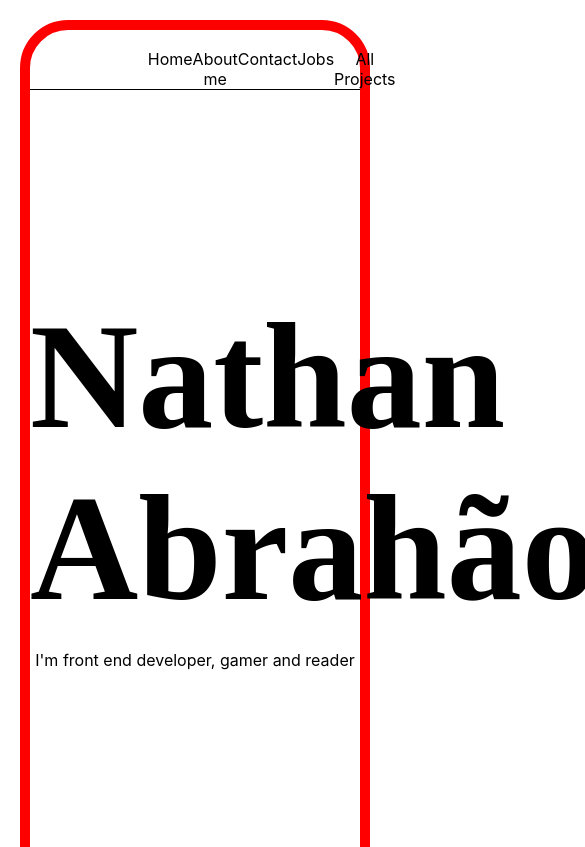
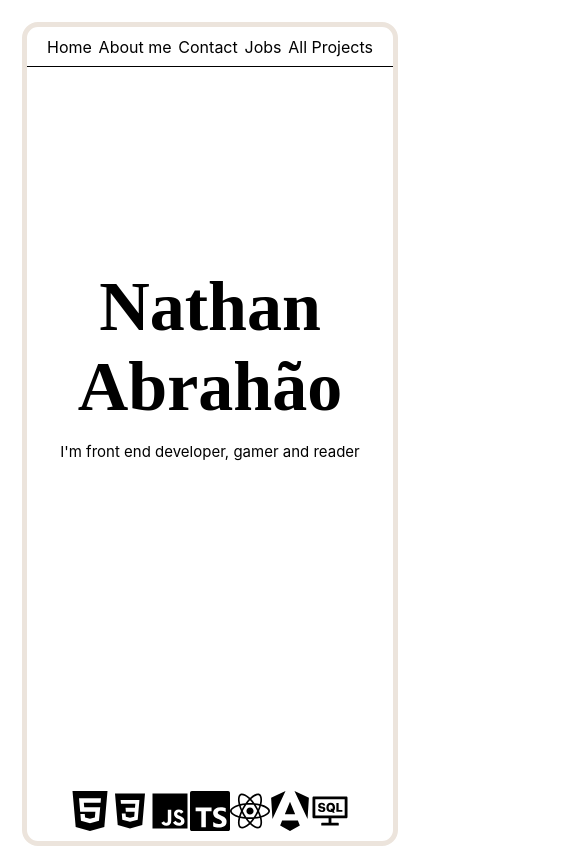
Before and after one commit to Nathanabrahao/Portifolio, a React (Create React App) app: page / in a window 390 px wide. Shown: the top 847 px of the page, 585 px wide, since content can reach past the window. Built offline with nearby package versions, Linux system fonts and the light colour scheme.

Commit message:
HomePage responsive

```diff
--- a/src/App.css
+++ b/src/App.css
@@ -1,7 +1,6 @@
 .App {
   text-align: center;
 }
-
 
 body {
   color: #ECE4DC;
@@ -51,7 +50,39 @@ nav a {
 
 
 @media (max-width: 480px) {
-  #root {
-    color: red;
+  #root{
+    padding: 20px;
+    width: 420px;
+    max-height: 1300px;
+  }
+
+  .website {
+    border: solid 5px;
+    border-radius: 1em;
+    padding: 0px;
+    margin-top: 2px;
+    margin-left: 2px;
+    margin-right: 2px;
+  }
+
+  .App-header {
+    height: 40px;
+    border-bottom: 1px solid #000000;
+  }
+
+  .menu {
+    display: flex;
+    justify-content: space-between;
+    margin: 0 10px;
+    padding: 10px;
   }
 }
+
+
+
+@media (min-width: 490px) and (max-width:630px) {
+  #root {
+    max-width: 2200px;
+    max-height: 1000px;
+  }
+}
--- a/src/Pages/HomePage/HomePage.css
+++ b/src/Pages/HomePage/HomePage.css
@@ -15,3 +15,18 @@
   color: #000000;
   font-size: 2.5em;
 }
+
+@media (max-width: 480px){
+  .Main-name {
+    font-size: 70px;
+    text-align: center;
+    margin: 200px 0 0 0;
+    color: #000000;
+  }
+
+  .text_main {
+    margin-bottom: 330px;
+    font-size: 15px;
+  }
+
+}
```
